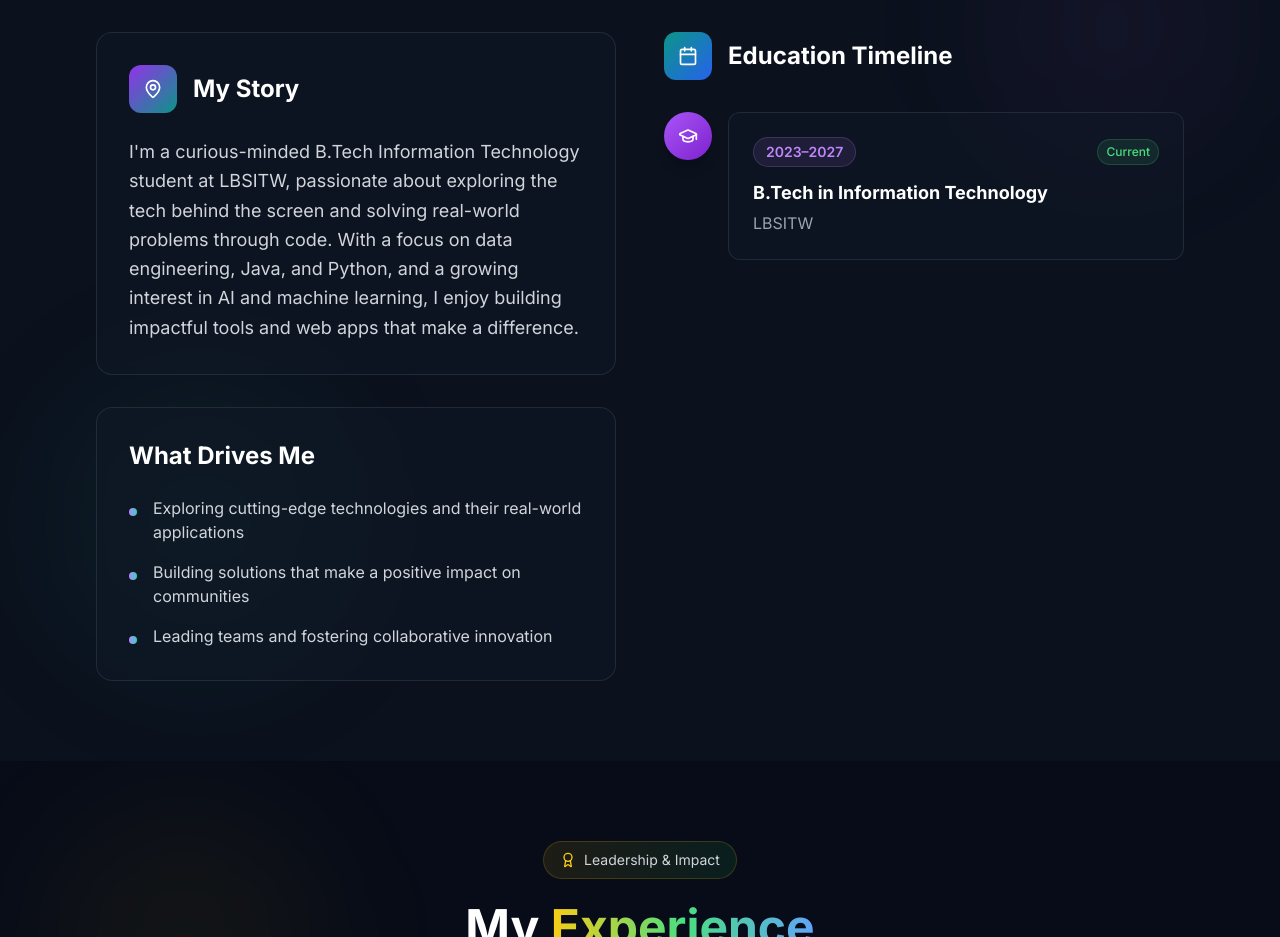
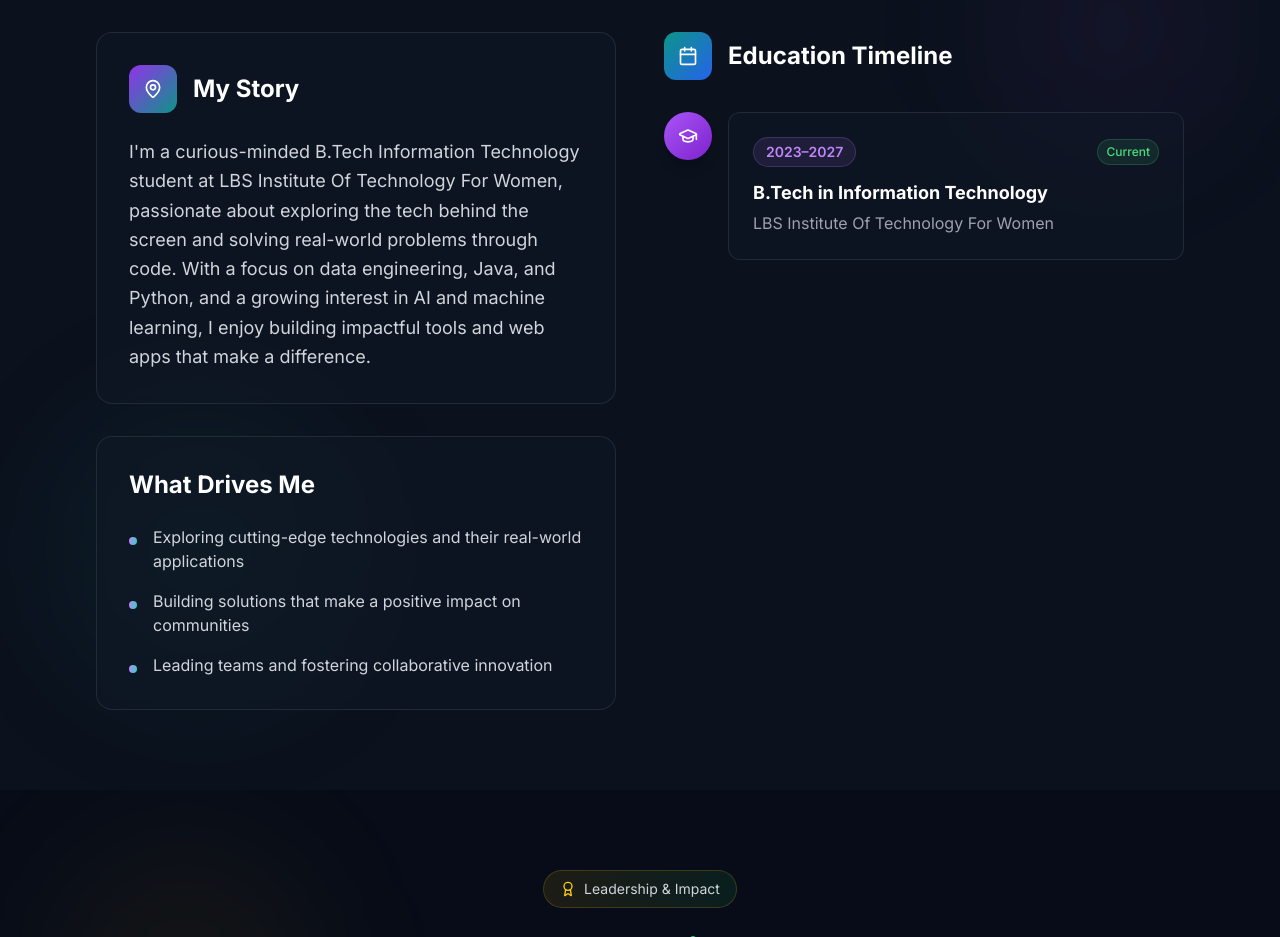
Before and after one commit to PoornaPrakash04/poorna-portfolio, a React (Vite) app: page / in a window 1280 px wide. Shown: the part 980-1917 px from the top of the page. Built offline with nearby package versions, Linux system fonts and the light colour scheme.

Commit message:
Change institution name
Updated the institution name from LBSITW to LBS Institute Of Technology For Women in the About section.

```diff
--- a/src/components/About.tsx
+++ b/src/components/About.tsx
@@ -1,9 +1,10 @@
+
 import { Calendar, MapPin, GraduationCap, Sparkles } from 'lucide-react';
 const About = () => {
   const education = [{
     period: '2023–2027',
     degree: 'B.Tech in Information Technology',
-    institution: 'LBSITW',
+    institution: 'LBS Institute Of Technology For Women',
     icon: GraduationCap,
     status: 'Current',
     color: 'from-purple-500 to-purple-700'
@@ -36,7 +37,7 @@ const About = () => {
                   My Story
                 </h3>
               </div>
-              <p className="text-gray-300 text-lg leading-relaxed">I'm a curious-minded B.Tech Information Technology student at LBSITW, passionate about exploring the tech behind the screen and solving real-world problems through code. With a focus on data engineering, Java, and Python, and a growing interest in AI and machine learning, I enjoy building impactful tools and web apps that make a difference.</p>
+              <p className="text-gray-300 text-lg leading-relaxed">I'm a curious-minded B.Tech Information Technology student at LBS Institute Of Technology For Women, passionate about exploring the tech behind the screen and solving real-world problems through code. With a focus on data engineering, Java, and Python, and a growing interest in AI and machine learning, I enjoy building impactful tools and web apps that make a difference.</p>
             </div>
 
             <div className="group bg-gray-900/50 p-8 rounded-2xl border border-gray-700/50 backdrop-blur-sm hover:border-teal-500/30 transition-all duration-500">
```
